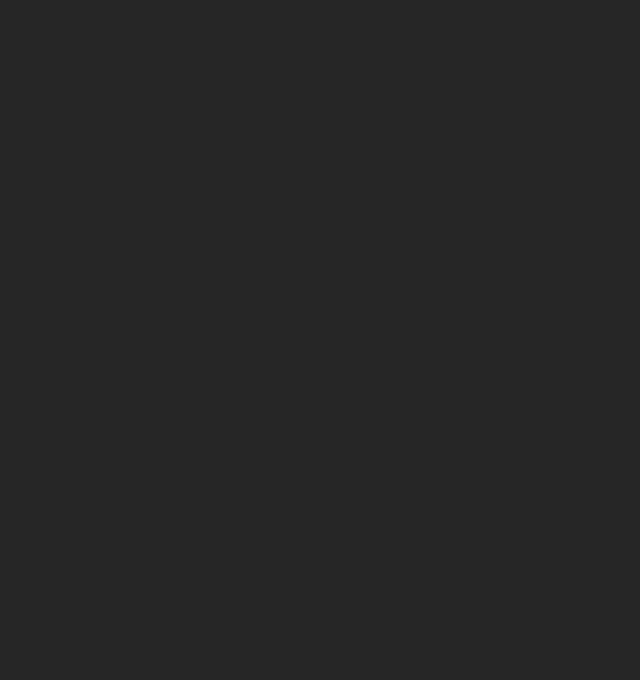
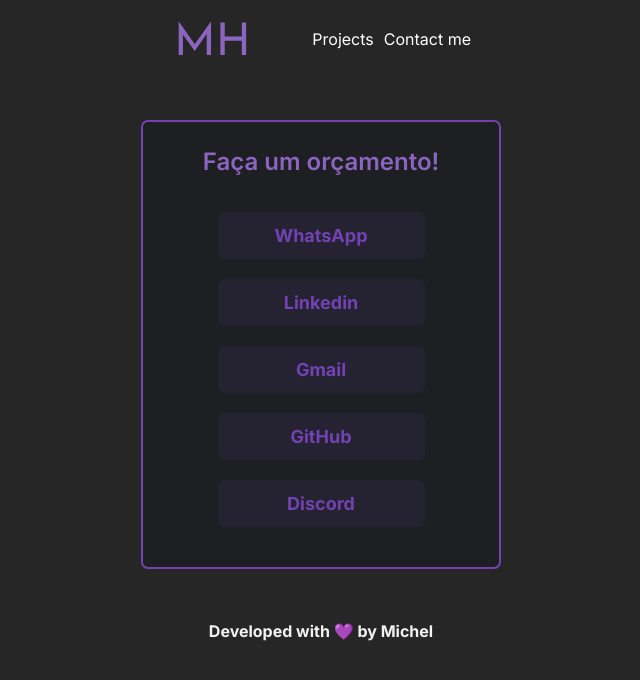
Before and after one commit to MichelHoffmann/newPortfolio, a React (Vite) app in the folder portfolio/: page /contact-me in a window 1280 px wide. Before the commit this address had no page. Shown: the top 680 px of the page, without its empty margins (319-959 px from the left). Built offline with nearby package versions, Linux system fonts and the light colour scheme.

Commit message:
quase finalizando o portifa

```diff
--- a/portfolio/src/Router.tsx
+++ b/portfolio/src/Router.tsx
@@ -1,7 +1,8 @@
 import { Routes, Route } from 'react-router-dom'
 import { Home } from './pages/Home'
+import { DefaultLayout } from './layouts/DefaultLayout.tsx'
 import { Projects } from './pages/PageProjects/Projects.tsx'
-import { DefaultLayout } from './layouts/DefaultLayout.tsx'
+import { ContactMe } from './pages/PageContactMe/index.tsx'
 
 export function Router() {
   return (
@@ -9,6 +10,7 @@
       <Route path="/" element={<DefaultLayout />}>
         <Route path="/" element={<Home />} />
         <Route path="/projects" element={<Projects />} />
+        <Route path="/contact-me" element={<ContactMe />} />
       </Route>
     </Routes>
   )
--- a/portfolio/src/componets/Header/index.tsx
+++ b/portfolio/src/componets/Header/index.tsx
@@ -11,7 +11,7 @@
 
       <Div>
         <NavLink to="/projects">Projects</NavLink>
-        <NavLink to="/contact">Contact me</NavLink>
+        <NavLink to="/contact-me">Contact me</NavLink>
       </Div>
     </HeaderComponent>
   )
--- a/portfolio/src/componets/ProjectInfo/index.tsx
+++ b/portfolio/src/componets/ProjectInfo/index.tsx
@@ -3,21 +3,48 @@
 
 import { Swiper, SwiperSlide } from 'swiper/react'
 import 'swiper/css'
+import { useEffect, useState } from 'react'
 
 export function AllProjects() {
-  // function calculateSlidesPerView() {
-  //   return 1
-  // }
+  const [slidesPerView, setSlidesPerView] = useState(1)
+  const [spaceBetween, setSpaceBetween] = useState(10)
+
+  useEffect(() => {
+    function handleWindowResize() {
+      if (window.innerWidth < 400) {
+        setSlidesPerView(1)
+      } else if (window.innerWidth >= 400 && window.innerWidth <= 450) {
+        setSlidesPerView(1.1)
+        setSpaceBetween(1)
+      } else if (window.innerWidth > 450 && window.innerWidth <= 500) {
+        setSlidesPerView(1.3)
+      } else if (window.innerWidth > 500 && window.innerWidth <= 600) {
+        setSlidesPerView(1.4)
+      } else if (window.innerWidth > 600 && window.innerWidth <= 700) {
+        setSlidesPerView(1.6)
+      } else if (window.innerWidth > 700 && window.innerWidth <= 800) {
+        setSlidesPerView(1.8)
+      } else if (window.innerWidth > 800 && window.innerWidth <= 900) {
+        setSlidesPerView(2)
+      } else if (window.innerWidth > 900 && window.innerWidth <= 1024) {
+        setSlidesPerView(2.2)
+      } else {
+        setSlidesPerView(3)
+      }
+    }
+
+    window.addEventListener('resize', handleWindowResize)
+
+    return () => {
+      window.removeEventListener('resize', handleWindowResize)
+    }
+  }, [])
+
   return (
-    <Swiper
-      spaceBetween={1}
-      slidesPerView={1}
-      onSlideChange={() => console.log('slide change')}
-      onSwiper={(swiper) => console.log(swiper)}
-    >
+    <Swiper spaceBetween={spaceBetween} slidesPerView={slidesPerView}>
       <SwiperSlide>
         <EachProject>
-          <h3>Styllar Móveis</h3>
+          <h3>Styllar Móveis 1</h3>
           <p>
             Projeto freelancer feito para uma marcenaria com o objetivo de fazer
             com que o cliente tivesse um portifolio online contendo todos os
@@ -32,7 +59,7 @@
       </SwiperSlide>
       <SwiperSlide>
         <EachProject>
-          <h3>Styllar Móveis</h3>
+          <h3>Styllar Móveis 2</h3>
           <p>
             Projeto freelancer feito para uma marcenaria com o objetivo de fazer
             com que o cliente tivesse um portifolio online contendo todos os
@@ -47,7 +74,7 @@
       </SwiperSlide>
       <SwiperSlide>
         <EachProject>
-          <h3>Styllar Móveis</h3>
+          <h3>Styllar Móveis 3</h3>
           <p>
             Projeto freelancer feito para uma marcenaria com o objetivo de fazer
             com que o cliente tivesse um portifolio online contendo todos os
@@ -62,7 +89,7 @@
       </SwiperSlide>
       <SwiperSlide>
         <EachProject>
-          <h3>Styllar Móveis</h3>
+          <h3>Styllar Móveis 4</h3>
           <p>
             Projeto freelancer feito para uma marcenaria com o objetivo de fazer
             com que o cliente tivesse um portifolio online contendo todos os
@@ -77,7 +104,7 @@
       </SwiperSlide>
       <SwiperSlide>
         <EachProject>
-          <h3>Styllar Móveis</h3>
+          <h3>Styllar Móveis 5</h3>
           <p>
             Projeto freelancer feito para uma marcenaria com o objetivo de fazer
             com que o cliente tivesse um portifolio online contendo todos os
--- a/portfolio/src/index.css
+++ b/portfolio/src/index.css
@@ -24,4 +24,8 @@
   background-color: var(--gray-300);
   width: 100%;
   height: 100vh;
+  display: flex;
+  flex-direction: column;
+  align-items: center;
+  justify-content: center;
 }
--- /dev/null
+++ b/portfolio/src/pages/PageContactMe/ContactMe.style.ts
@@ -0,0 +1,43 @@
+import { styled } from 'styled-components'
+
+export const ContactContainer = styled.div`
+  width: 360px;
+  background-color: var(--blue-gray);
+  display: flex;
+  flex-direction: column;
+  justify-content: center;
+  align-items: center;
+  padding-block: 40px;
+  gap: 50px;
+
+  border: 2px solid var(--purple-dark);
+  border-radius: 7px;
+  margin-block: 40px;
+
+  h1 {
+    color: var(--purple-medium);
+    font-size: 1.5rem;
+    font-weight: 600;
+    line-height: 0;
+  }
+
+  div {
+    display: flex;
+    flex-direction: column;
+    justify-content: center;
+    align-items: center;
+    gap: 20px;
+
+    a {
+      width: 207px;
+      text-align: center;
+      padding-block: 13px;
+      font-size: 1.125rem;
+      font-weight: bold;
+      text-decoration: none;
+      color: var(--purple-dark);
+      background-color: var(--tech);
+      border-radius: 7px;
+    }
+  }
+`
--- /dev/null
+++ b/portfolio/src/pages/PageContactMe/index.tsx
@@ -0,0 +1,46 @@
+import { ContactContainer } from './ContactMe.style'
+
+export function ContactMe() {
+  return (
+    <ContactContainer>
+      <h1>Faça um orçamento!</h1>
+      <div>
+        <a
+          href="https://wa.me/5568981141671"
+          target="_blank"
+          rel="author noreferrer"
+        >
+          WhatsApp
+        </a>
+        <a
+          href="https://www.linkedin.com/in/michelhoffmann-/"
+          target="_blank"
+          rel="author noreferrer"
+        >
+          Linkedin
+        </a>
+        <a
+          href="mailto:mic.hoff.jr@gmail.com"
+          target="_blank"
+          rel="author noreferrer"
+        >
+          Gmail
+        </a>
+        <a
+          href="https://github.com/MichelHoffmann"
+          target="_blank"
+          rel="author noreferrer"
+        >
+          GitHub
+        </a>
+        <a
+          href="https://discord.com/users/michelzinmj"
+          target="_blank"
+          rel="author noreferrer"
+        >
+          Discord
+        </a>
+      </div>
+    </ContactContainer>
+  )
+}
```
